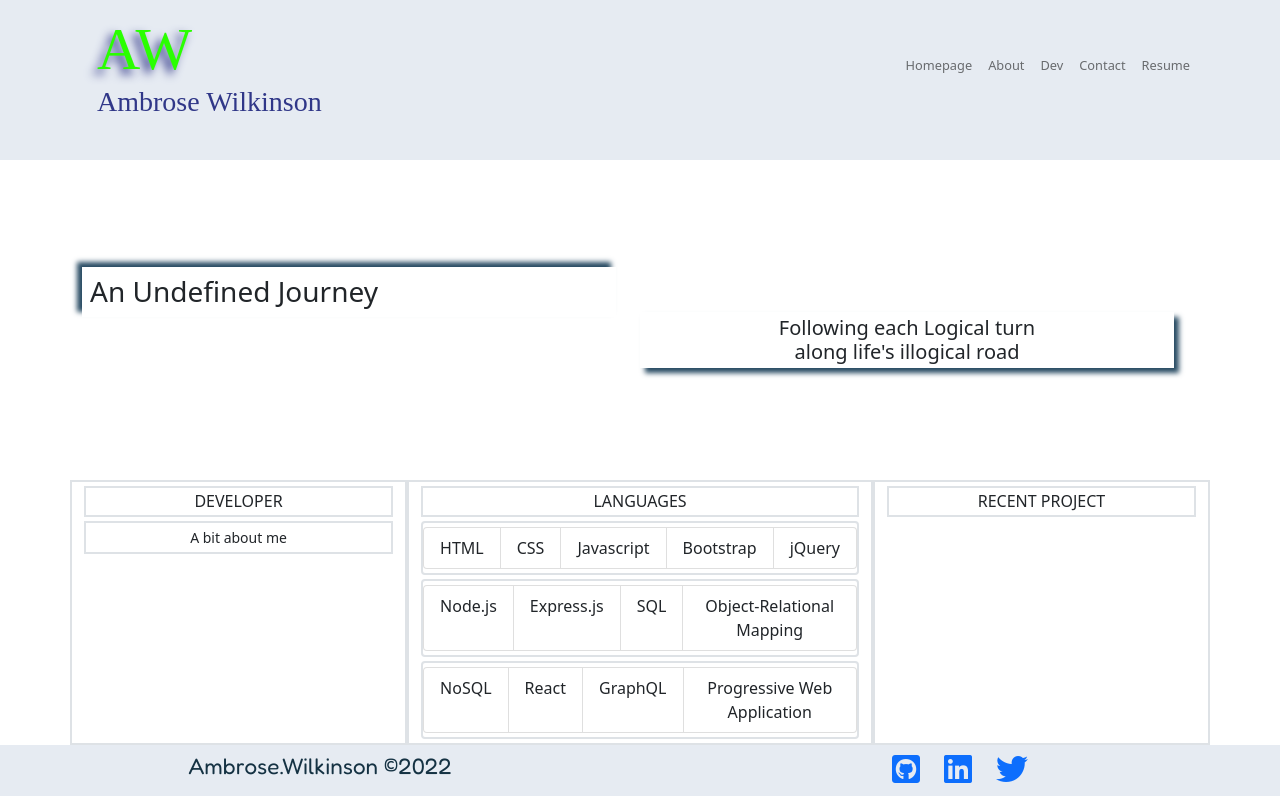
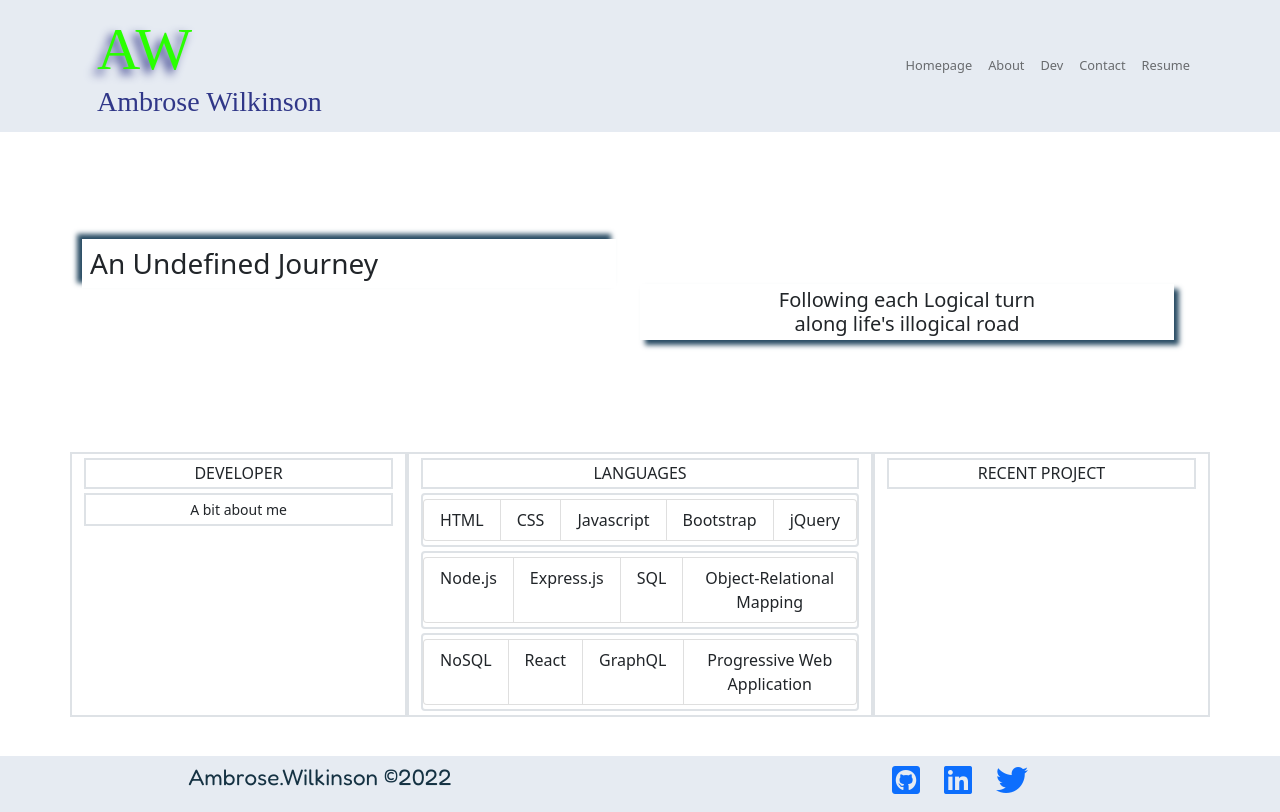
Before and after one commit to a-breezy/portfolio, a React (Create React App) app: page / in a window 1280 px wide. Built offline with nearby package versions, Linux system fonts and the light colour scheme; a web font is replaced by a local one.

Commit message:
fixed footer placement

```diff
--- a/public/index.html
+++ b/public/index.html
@@ -25,7 +25,7 @@
       work correctly both with client-side routing and a non-root public URL.
       Learn how to configure a non-root public URL by running `npm run build`.
     -->
-    <title>React App</title>
+    <title>Ambrose Wilkinson</title>
   </head>
   <body>
     <noscript>You need to enable JavaScript to run this app.</noscript>
--- a/src/App.js
+++ b/src/App.js
@@ -27,7 +27,6 @@ function App() {
 	const [currentPage, setCurrentPage] = useState(pages[0]);
 
 	return (
-		<div className="full-screen">
 		<ThemeProvider
 			breakpoints={["xxxl", "xxl", "xl", "lg", "md", "sm", "xs", "xxs"]}
 		>
@@ -37,9 +36,9 @@ function App() {
 				setCurrentPage={setCurrentPage}
 			/>
 			<main>{currentPage.component}</main>
+
 			<Footer />
 		</ThemeProvider>
-		</div>
 	);
 }
 
--- a/src/App.scss
+++ b/src/App.scss
@@ -22,15 +22,11 @@ $charcoal: #374147;
 $limeGreen: #3CC421;
 $neonGreen: #2AFF00;
 
-body {
-  font-size: 16px;
-
-}
-
-.full-screen {
-  height: 100vh
-}
 .body {
   background-color: $alabaster;
   min-height: 100%;
 }
+
+main {
+  min-height: 78vh;
+}
--- a/src/components/Contact/index.js
+++ b/src/components/Contact/index.js
@@ -10,7 +10,7 @@ const Contact = () => {
 
 	return (
 		<div className="contact">
-			<h3 className="mt-3 text-center">Contact</h3>
+			<h3 className="pt-3 text-center">Contact</h3>
 			<Container className="contact-container">
 				<Row className="text-center contact-row my-3">
 					<h5 className="text-start">Reach Out</h5>
--- a/src/components/Footer/index.js
+++ b/src/components/Footer/index.js
@@ -3,9 +3,9 @@ import { Container, Row, Col } from "react-bootstrap";
 
 import "./index.scss";
 
-const Header = () => {
+const Footer = () => {
 	return (
-		<footer className="footer">
+		<footer className="footer sticky-bottom">
 			<Container fluid className="py-2">
 				<Row>
 					<Col sm className="mx-left text-center">
@@ -40,4 +40,4 @@ const Header = () => {
 	);
 };
 
-export default Header;
+export default Footer;
--- a/src/components/Footer/index.scss
+++ b/src/components/Footer/index.scss
@@ -1,9 +1,11 @@
 @import '../../App.scss';
 
-.footer {
+footer {
     background-color: $primaryColor;
+    min-height: 7vh;
+}
 
-    .copy{
+.copy {
     font-family: $secondaryFont;
     color: $prussianBlue;
     font-size: 1.4em;
@@ -22,5 +24,3 @@
         color: #2686EC;
     }
 }
-
-}
--- a/src/components/Header/index.scss
+++ b/src/components/Header/index.scss
@@ -2,7 +2,7 @@
 
 .header {
     background-color: $primaryColor;
-    min-height: 20vh;
+    min-height: 15vh;
 
     .logo{
         font-family: $titleFont;
--- a/src/index.css
+++ b/src/index.css
@@ -5,6 +5,7 @@ body {
     sans-serif;
   -webkit-font-smoothing: antialiased;
   -moz-osx-font-smoothing: grayscale;
+  font-size: 16px;
 }
 
 code {
```
Lines whose indentation alone changed are shown as unchanged.
